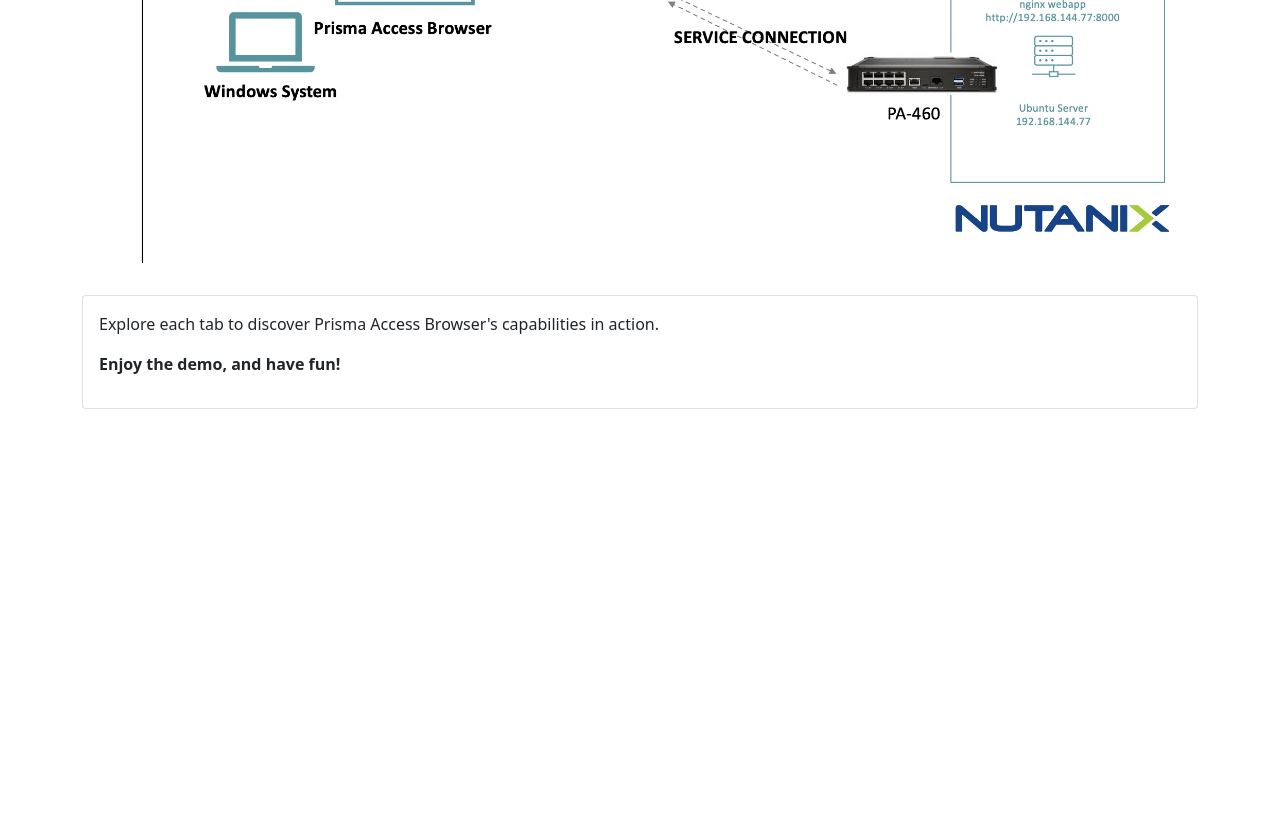
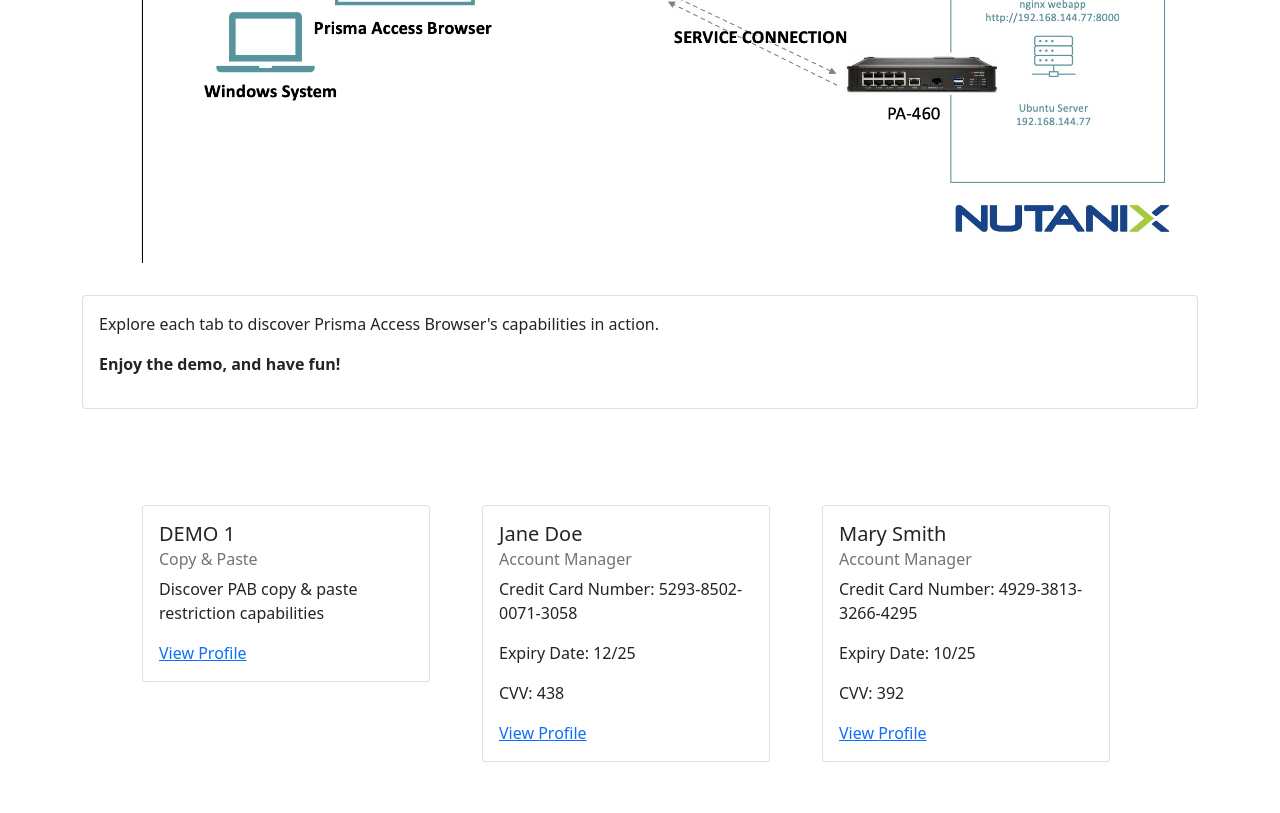
Before and after one commit to C-Hacker/PAB-DEMO, a plain HTML site: page src/index.html in a window 1280 px wide. Shown: the part 676-1489 px from the top of the page. Before the commit the page ends 1133 px from the top, so only its background shows below. Drawn offline with nearby package versions, Linux system fonts and the light colour scheme.

Commit message:
fluf flug

```diff
--- a/src/index.html
+++ b/src/index.html
@@ -53,7 +53,7 @@
         </div>
 
 
-        <img src="./pab.jpg" class="img-fluid mt-3 mb-3" alt="IMAGE FROM EXCLUSIVE NETWORKS PRIVATE APP CAN NOT BE LOADED">
+        <img src="./images/pab.jpg" class="img-fluid mt-3 mb-3" alt="IMAGE FROM EXCLUSIVE NETWORKS PRIVATE APP CAN NOT BE LOADED">
 
 
         <div class="card mt-3 mb-3">
@@ -63,6 +63,46 @@
             </div>
         </div>
 
+        <div class="container mt-5 mb-5">
+
+            <div class="row p-5">
+                <div class="col-sm-4">
+                    <div class="card" style="width: 18rem;">
+                        <div class="card-body">
+                            <h5 class="card-title">DEMO 1</h5>
+                            <h6 class="card-subtitle mb-2 text-muted">Copy & Paste</h6>
+                            <p class="card-text">Discover PAB copy & paste restriction capabilities</p>
+                            <a href="./copy_paste.html" class="card-link">View Profile</a>
+                        </div>
+                    </div>
+                </div>
+                <div class="col-sm-4">
+                    <div class="card" style="width: 18rem;">
+                        <div class="card-body">
+                            <h5 class="card-title">Jane Doe</h5>
+                            <h6 class="card-subtitle mb-2 text-muted">Account Manager</h6>
+                            <p class="card-text">Credit Card Number: 5293-8502-0071-3058</p>
+                            <p class="card-text">Expiry Date: 12/25</p>
+                            <p class="card-text">CVV: 438</p>
+                            <a href="#" class="card-link">View Profile</a>
+                        </div>
+                    </div>
+                </div>
+                <div class="col-sm-4">
+                    <div class="card" style="width: 18rem;">
+                        <div class="card-body">
+                        <h5 class="card-title">Mary Smith</h5>
+                        <h6 class="card-subtitle mb-2 text-muted">Account Manager</h6>
+                        <p class="card-text">Credit Card Number: 4929-3813-3266-4295</p>
+                        <p class="card-text">Expiry Date: 10/25</p>
+                        <p class="card-text">CVV: 392</p>
+                        <a href="#" class="card-link">View Profile</a>
+                        </div>
+                    </div>
+                </div>
+            </div>
+        </div>
+
 
 
     </div>
```
Also changed, not shown: src/copy_paste.html (+11 -9 lines), src/credit_card.html (+1 -2 lines), src/images/credit_card.png (renamed from src/credit_card.png), src/images/exn-small.png (added), src/images/pab.jpg (renamed from src/pab.jpg), src/style/base.css (added), 1 other file.
